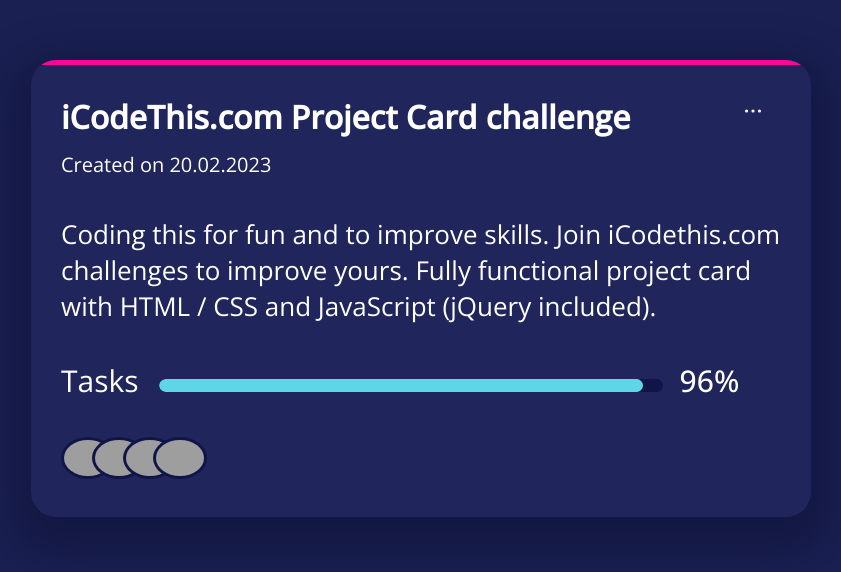
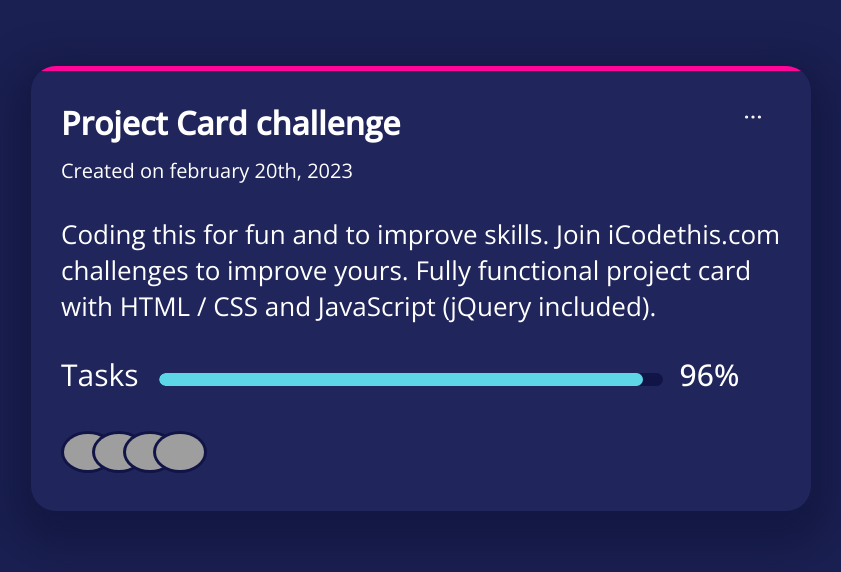
Before and after one commit to neluttu/project-card, a plain HTML site: page index.html in a window 1280 px wide. Shown: the part 112-684 px from the top of the page, without its empty margins (219-1060 px from the left). Drawn offline with nearby package versions, Linux system fonts and the light colour scheme; grey boxes are pictures that could not be loaded.

Commit message:
Added screenshot

```diff
--- a/index.html
+++ b/index.html
@@ -20,13 +20,11 @@
             <circle cx="19" cy="12" r="1" />
         </svg>
         <div class="content">
-            <h2>iCodeThis.com Project Card challenge</h2>
-            <span class="date">Created on 20.02.2023</span>
-            <br>
-            <br>
-            Coding this for fun and to improve skills. Join iCodethis.com challenges to improve yours. Fully functional project card with HTML / CSS and JavaScript (jQuery included).
-            <br>
-            <br>
+            <h2>Project Card challenge</h2>
+            <span class="date">Created on february 20th, 2023</span>
+            <div class="text">
+                Coding this for fun and to improve skills. Join iCodethis.com challenges to improve yours. Fully functional project card with HTML / CSS and JavaScript (jQuery included).
+            </div>
             <span class="progress-tasks">Tasks</span> &nbsp;
             <div class="progress-bar">
                 <span data-progress="96"></span>
```
Also changed, not shown: screenshot.png (added), 1 other file.
